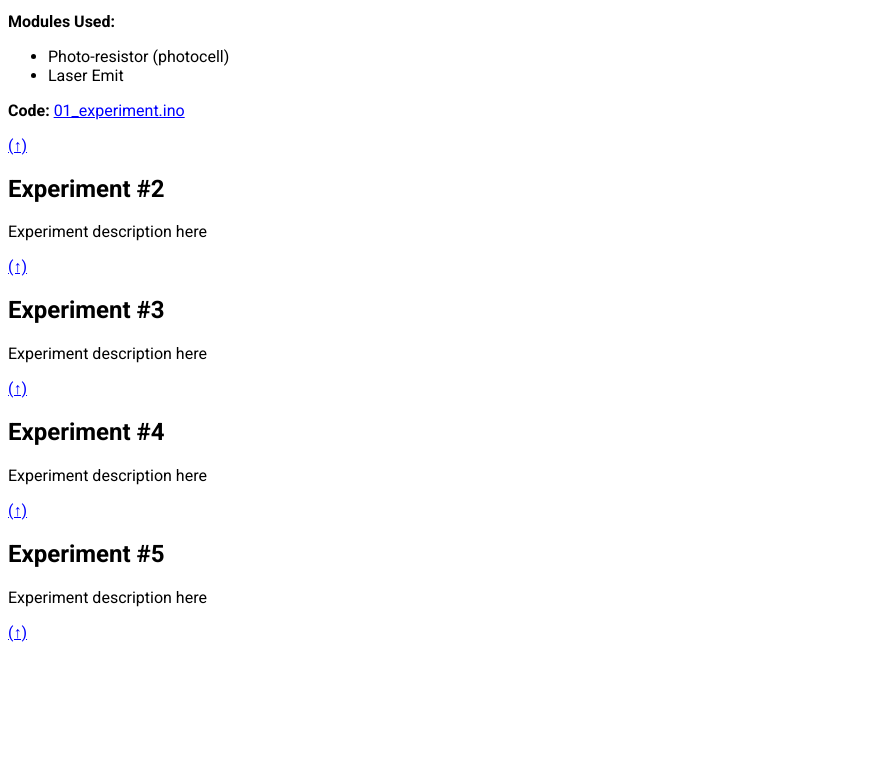
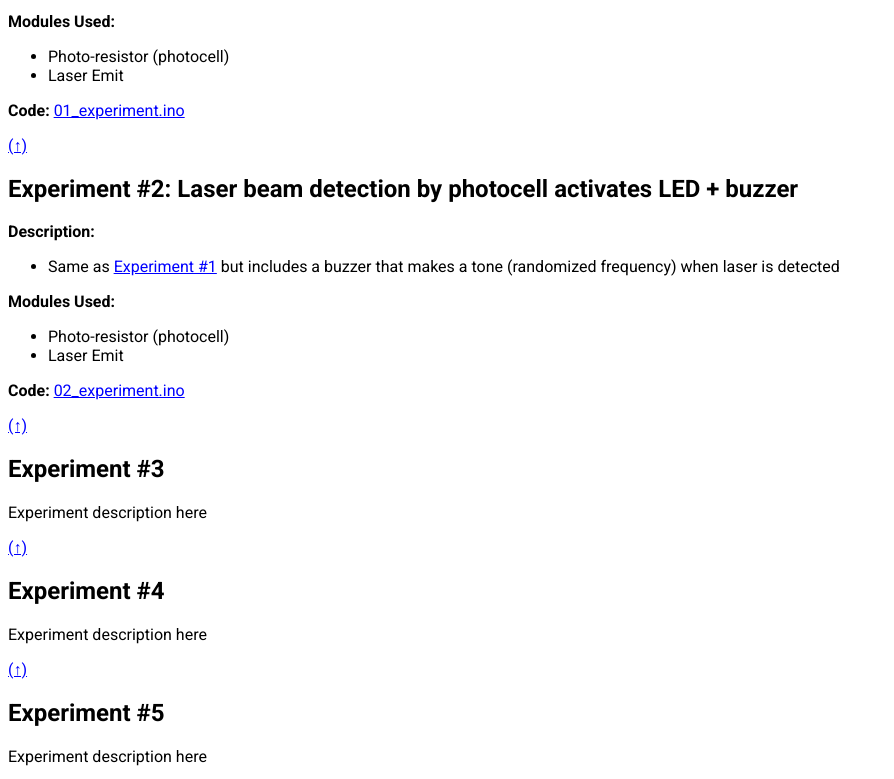
Before and after one commit to margsliu/sensor-experiments, a plain HTML site: page index.html in a window 1280 px wide. Shown: the part 721-1500 px from the top of the page, without its empty margins (0-894 px from the left). Before the commit the page ends 1379 px from the top, so only its background shows below. Drawn offline with Linux system fonts and the light colour scheme.

Commit message:
Experiment 2: Laser beam detection by photocell activates LED and buzzer

```diff
--- a/index.html
+++ b/index.html
@@ -20,7 +20,7 @@
     <h1 id="top">Table of Contents</h1>
     <ul>
         <li><a href="#experiment1">Experiment #1: Laser beam detection by photocell activates LED</a></li>
-        <li><a href="#experiment2">Experiment #2</a></li>
+        <li><a href="#experiment2">Experiment #2: Laser beam detection by photocell activates LED + buzzer</a></li>
         <li><a href="#experiment3">Experiment #3</a></li>
         <li><a href="#experiment4">Experiment #4</a></li>
         <li><a href="#experiment5">Experiment #5</a></li>
@@ -43,15 +43,29 @@
         </ul>
     </p>
     <p>
-        <strong>Code:</strong> <a href="./code/01_experiment.ino" target="_blank">01_experiment.ino</a>
+        <strong>Code:</strong> <a href="./code/01_experiment/01_experiment.ino" target="_blank">01_experiment.ino</a>
 
     </p>
 
 
     <p><a href="#top">(↑)</a></p>
 
-    <h2 id="experiment2">Experiment #2</h2>
-    <p>Experiment description here</p>
+    <h2 id="experiment2">Experiment #2: Laser beam detection by photocell activates LED + buzzer</h2>
+    <p><strong>Description:</strong></p>
+    <ul>
+        <li>Same as <a href="#experiment1">Experiment #1</a> but includes a buzzer that makes a tone (randomized frequency) when laser is detected</li>
+    </ul>
+    <p>
+        <strong>Modules Used:</strong>
+        <ul>
+            <li>Photo-resistor (photocell)</li>
+            <li>Laser Emit</li>
+        </ul>
+    </p>
+    <p>
+        <strong>Code:</strong> <a href="./code/02_experiment/02_experiment.ino" target="_blank">02_experiment.ino</a>
+
+    </p>
     <p><a href="#top">(↑)</a></p>
 
     <h2 id="experiment3">Experiment #3</h2>
```
Also changed, not shown: 3 other files.
